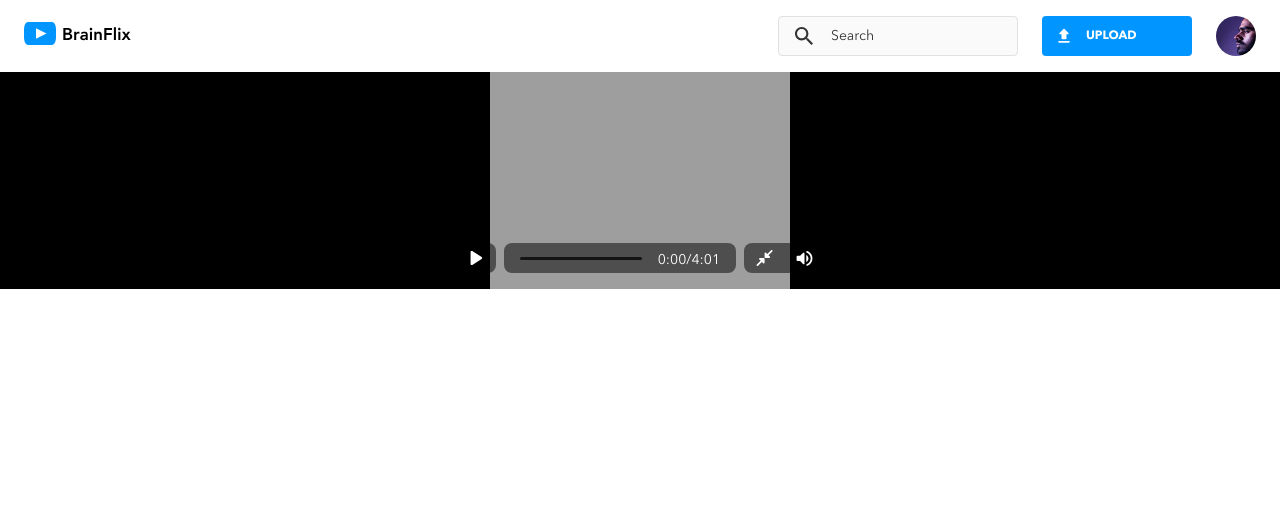
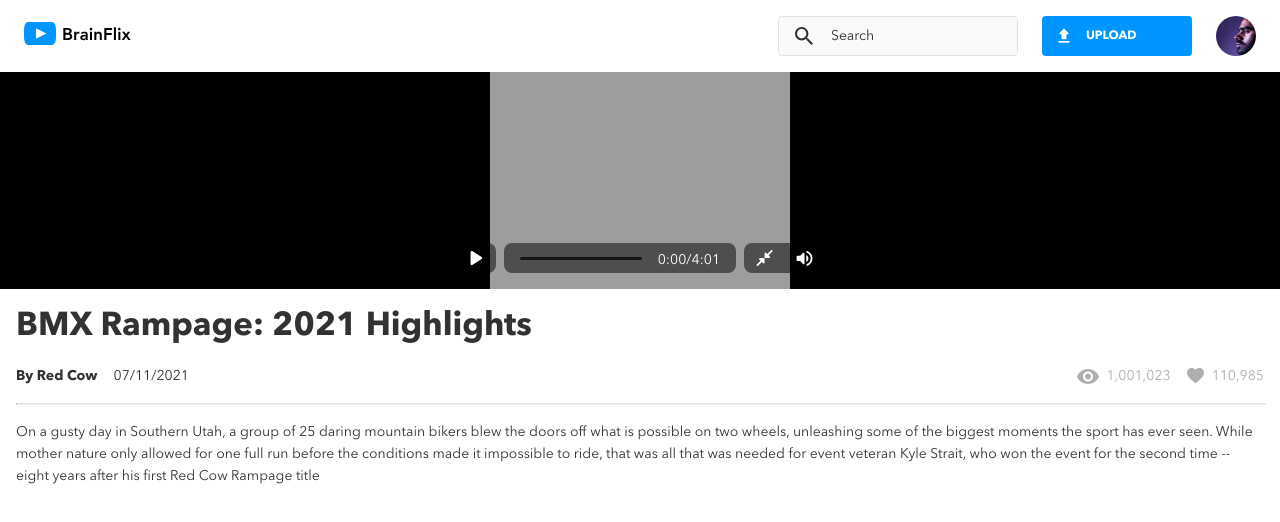
Before and after one commit to Juanfec4/juan-cardenas-brainflix, a React (Create React App) app: page / in a window 1280 px wide. Shown: the top 522 px of the page. Built offline with nearby package versions, Linux system fonts and the light colour scheme.

Commit message:
Added: Video description component

```diff
--- a/src/App.jsx
+++ b/src/App.jsx
@@ -3,6 +3,7 @@ import "./App.scss";
 import NavBar from "./components/layout/Navbar";
 import VideoPlayer from "./components/video/VideoPlayer";
 import apiService from "./utils/services/apiService";
+import Description from "./components/description/Description";
 function App() {
   const [video, setVideo] = useState("");
 
@@ -16,6 +17,7 @@ function App() {
     <>
       <NavBar />
       <VideoPlayer mediaObject={video} />
+      <Description mediaObject={video} />
     </>
   );
 }
--- a/src/App.scss
+++ b/src/App.scss
@@ -6,3 +6,8 @@
   font-family: $fnt-primary;
   color: $clr-brain-flix-black-100;
 }
+.hidden {
+  &--md {
+    display: none;
+  }
+}
--- /dev/null
+++ b/src/components/description/Description.jsx
@@ -0,0 +1,19 @@
+import Divider from "../ui/Divider";
+import StatSection from "./StatSection";
+import "./Description.scss";
+const Description = ({ mediaObject }) => {
+  const { title, description } = mediaObject;
+  return (
+    <div className="video-description">
+      <h1 className="video-description__title">{title}</h1>
+      <span className="hidden--md">
+        <Divider />
+      </span>
+      <StatSection mediaObject={mediaObject} />
+      <Divider />
+      <p className="video-description__text">{description}</p>
+    </div>
+  );
+};
+
+export default Description;
--- /dev/null
+++ b/src/components/description/Description.scss
@@ -0,0 +1,10 @@
+@use "../../styles/partials/colors" as *;
+@use "../../styles/partials/typography" as *;
+@use "../../styles/partials/responsive" as *;
+@use "../../styles/partials/variables" as *;
+.video-description {
+  padding: $p-between-components-sm;
+  display: flex;
+  flex-direction: column;
+  gap: $p-between-components-sm;
+}
--- /dev/null
+++ b/src/components/description/StatSection.jsx
@@ -0,0 +1,36 @@
+import { useEffect, useState } from "react";
+import dateFormatter from "../../utils/format/dateFormatter";
+import IconCounter from "../ui/IconCounter";
+import eyeballSrc from "../../assets/icons/views.svg";
+import heartSrc from "../../assets/icons/likes.svg";
+
+import "./StatSection.scss";
+import Divider from "../ui/Divider";
+
+const StatSection = ({ mediaObject }) => {
+  const { views, likes, channel, timestamp } = mediaObject;
+  const [date, setDate] = useState("");
+
+  useEffect(() => {
+    if (timestamp) {
+    }
+    setDate(dateFormatter.getSimplifiedFormat(timestamp));
+  }, [timestamp]);
+
+  return (
+    <>
+      <div className="stats">
+        <section className="stats__section">
+          <h3 className="stats__channel">By {channel}</h3>
+          <p className="stats__date">{date}</p>
+        </section>
+        <section className="stats__section">
+          <IconCounter iconSrc={eyeballSrc} alt={"views"} count={views} />
+          <IconCounter iconSrc={heartSrc} alt={"likes"} count={likes} />
+        </section>
+      </div>
+    </>
+  );
+};
+
+export default StatSection;
--- /dev/null
+++ b/src/components/description/StatSection.scss
@@ -0,0 +1,22 @@
+@use "../../styles/partials/colors" as *;
+@use "../../styles/partials/typography" as *;
+@use "../../styles/partials/responsive" as *;
+@use "../../styles/partials/variables" as *;
+
+.stats {
+  display: flex;
+  width: 100%;
+  @include md {
+    justify-content: space-between;
+  }
+  &__section {
+    width: 50%;
+    display: flex;
+    flex-direction: column;
+    gap: $p-between-components-sm;
+    @include md {
+      flex-direction: row;
+      width: auto;
+    }
+  }
+}
--- /dev/null
+++ b/src/components/ui/Divider.jsx
@@ -0,0 +1,6 @@
+import "./Divider.scss";
+const Divider = () => {
+  return <hr className="divider"></hr>;
+};
+
+export default Divider;
--- /dev/null
+++ b/src/components/ui/Divider.scss
@@ -0,0 +1,7 @@
+@use "../../styles/partials/colors" as *;
+
+$stroke-width: 1px;
+.divider {
+  width: 100%;
+  border-top: $stroke-width solid $clr-mercury;
+}
--- /dev/null
+++ b/src/components/ui/IconCounter.jsx
@@ -0,0 +1,11 @@
+import "./IconCounter.scss";
+const IconCounter = ({ iconSrc, alt, count }) => {
+  return (
+    <div className="icon-counter">
+      <img src={iconSrc} alt={alt} className="icon-counter__icon" />
+      <p className="icon-counter__count">{count}</p>
+    </div>
+  );
+};
+
+export default IconCounter;
--- /dev/null
+++ b/src/components/ui/IconCounter.scss
@@ -0,0 +1,13 @@
+@use "../../styles/partials/colors" as *;
+@use "../../styles/partials/typography" as *;
+@use "../../styles/partials/responsive" as *;
+@use "../../styles/partials/variables" as *;
+
+.icon-counter {
+  display: flex;
+  align-items: center;
+  gap: calc($p-between-components-sm / 2);
+  &__count {
+    color: $clr-silver;
+  }
+}
--- /dev/null
+++ b/src/utils/format/dateFormatter.js
@@ -0,0 +1,19 @@
+const getSimplifiedFormat = (timestamp) => {
+  const date = new Date(timestamp);
+  console.log(date);
+  let day = date.getDate();
+  let month = date.getMonth() + 1;
+  let year = date.getFullYear();
+
+  if (Number(day) < 10) {
+    day = `0${day}`;
+  }
+
+  if (Number(month) < 10) {
+    month = `0${month}`;
+  }
+
+  return `${month}/${day}/${year}`;
+};
+
+export default { getSimplifiedFormat };
```
